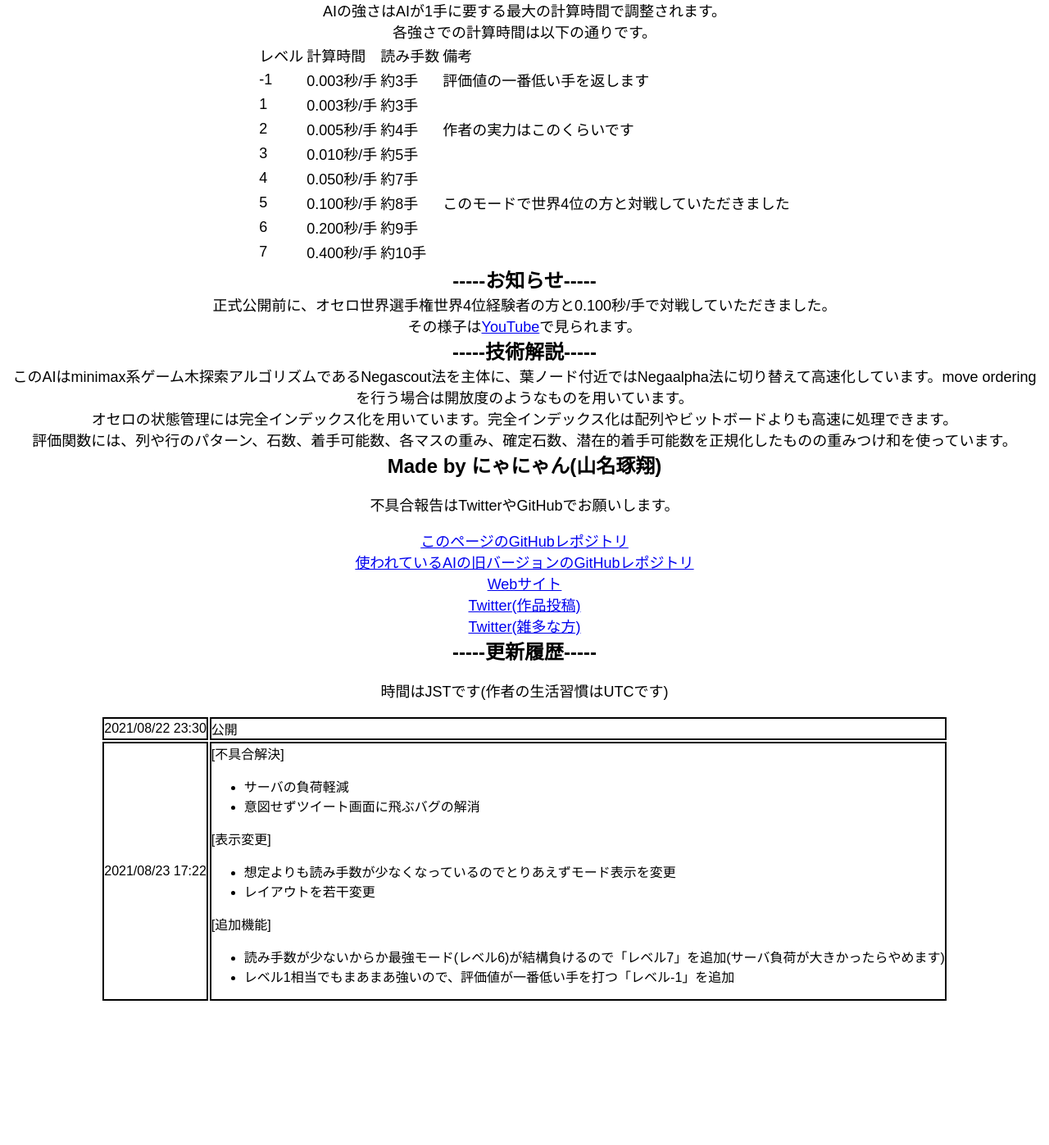
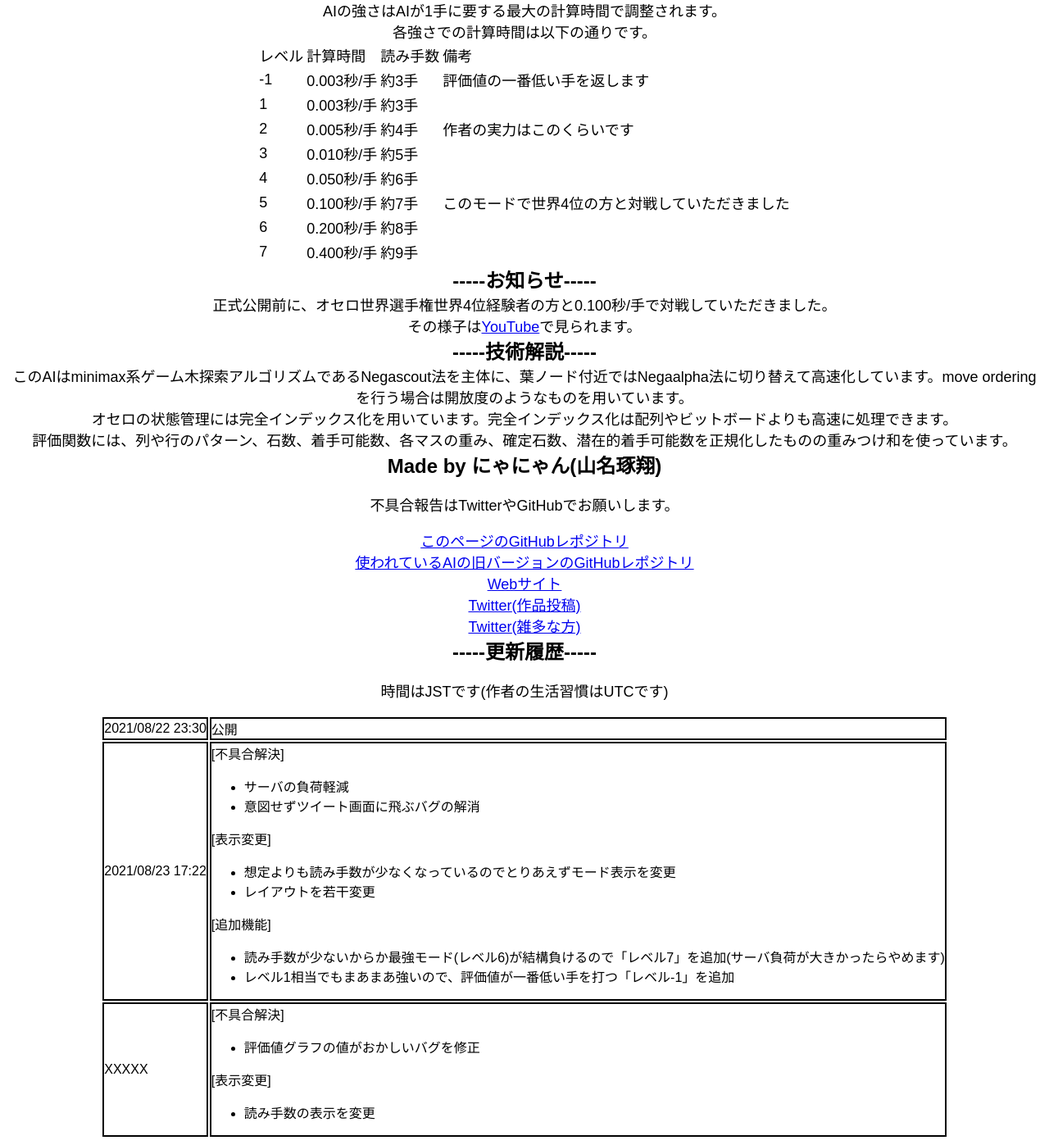
Before and after one commit to Nyanyan/Egaroucid_early, a Python web app: template templates/base.html in a window 1280 px wide. Shown: the part 1775-3172 px from the top of the page at 82% size. Before the commit the page ends 2996 px from the top, so only its background shows below. Run offline with Jinja, Linux system fonts and the light colour scheme; the template is opened without the code that fills it, so the values that code supplies are empty; some libraries are stand-ins or nearby versions.

Commit message:
fixed bug

```diff
--- a/templates/base.html
+++ b/templates/base.html
@@ -126,23 +126,23 @@
                 <tr>
                     <td class="text">4</td>
                     <td class="text">0.050秒/手</td>
-                    <td class="text">約7手</td>
+                    <td class="text">約6手</td>
                 </tr>
                 <tr>
                     <td class="text">5</td>
                     <td class="text">0.100秒/手</td>
-                    <td class="text">約8手</td>
+                    <td class="text">約7手</td>
                     <td class="text">このモードで世界4位の方と対戦していただきました</td>
                 </tr>
                 <tr>
                     <td class="text">6</td>
                     <td class="text">0.200秒/手</td>
-                    <td class="text">約9手</td>
+                    <td class="text">約8手</td>
                 </tr>
                 <tr>
                     <td class="text">7</td>
                     <td class="text">0.400秒/手</td>
-                    <td class="text">約10手</td>
+                    <td class="text">約9手</td>
                 </tr>
             </table>
         </div>
@@ -200,6 +200,19 @@
                         </ul>
                     </td>
                 </tr>
+                <tr>
+                    <td class="logs">XXXXX</td>
+                    <td class="logs">
+                        [不具合解決]<br>
+                        <ul>
+                            <li>評価値グラフの値がおかしいバグを修正</li>
+                        </ul>
+                        [表示変更]
+                        <ul>
+                            <li>読み手数の表示を変更</li>
+                        </ul>
+                    </td>
+                </tr>
             </table>
         </div>
         <script src="https://cdnjs.cloudflare.com/ajax/libs/Chart.js/2.7.2/Chart.bundle.js"></script>
```
